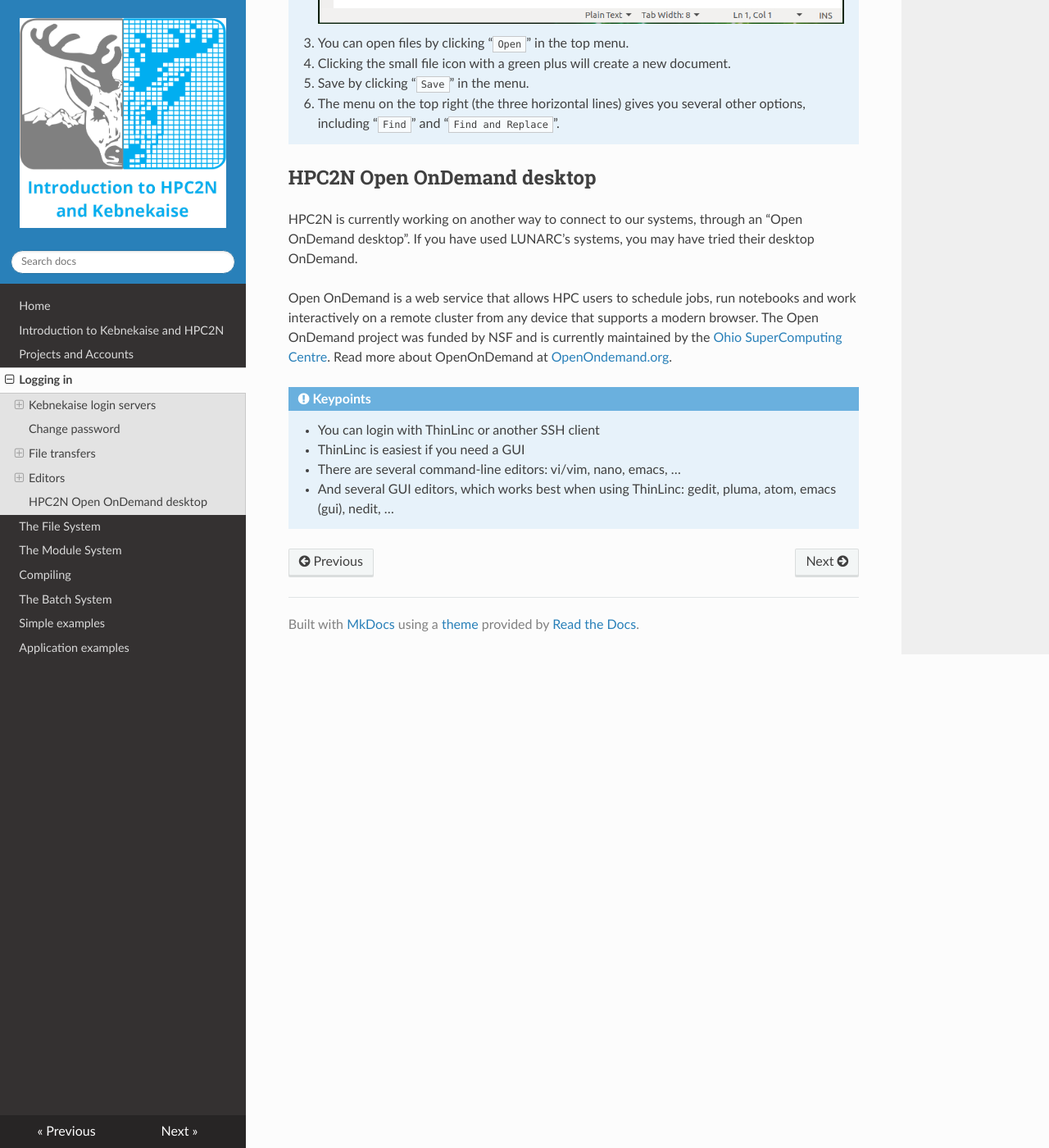
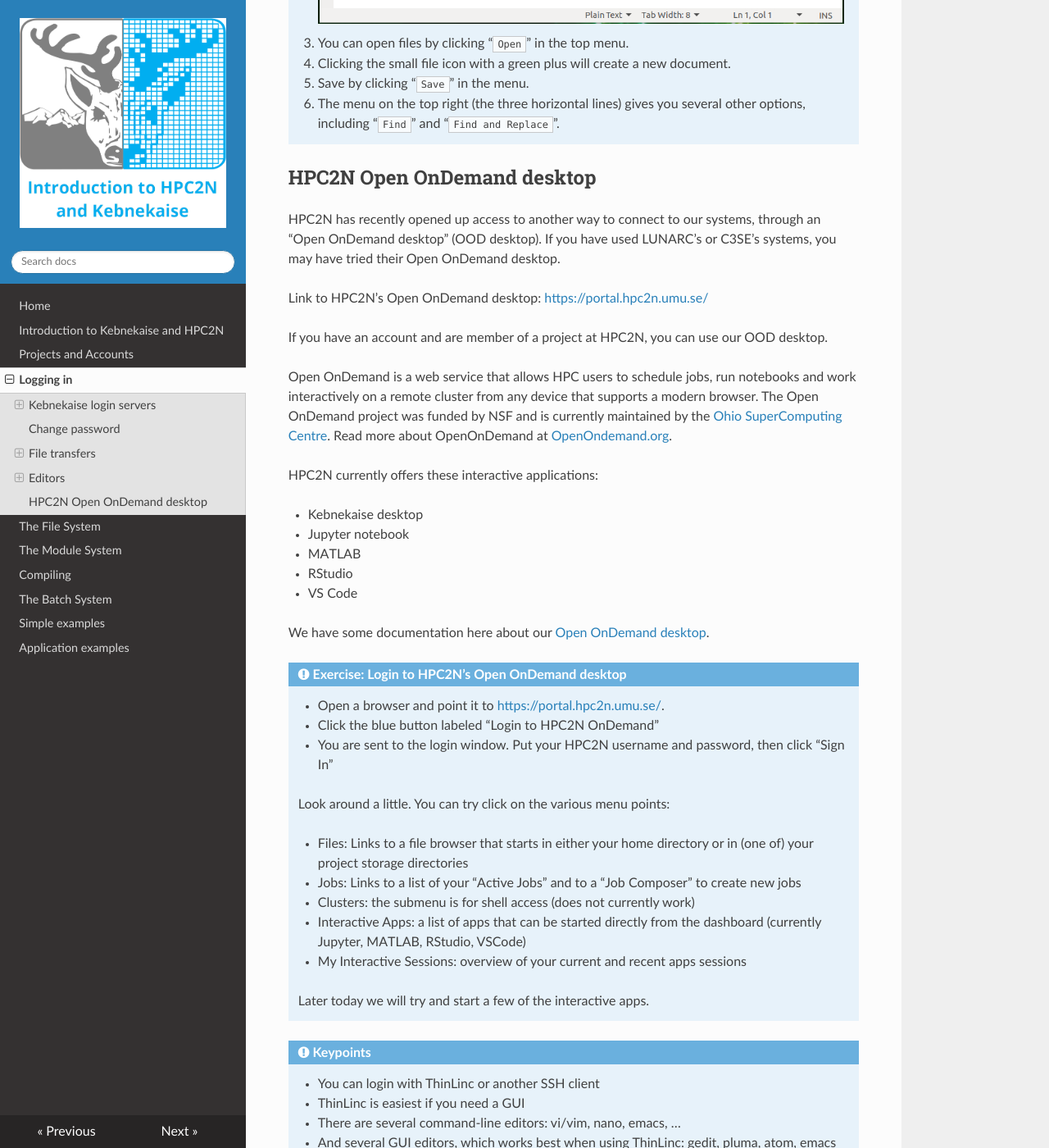
Before and after one commit to hpc2n/intro-course, an MkDocs documentation site: the page built from docs/login.md, in a window 1280 px wide and 1400 px high, scrolled down 7011 px. Shown: the whole window at 82% size. Built offline with MkDocs 1.6.1, drawn with Linux system fonts in a browser that asks for light colours; nearby versions of some CDN libraries; some of the changed text lies outside the part shown.

Commit message:
Added info and exercise for Open OnDemand desktop

```diff
--- a/docs/login.md
+++ b/docs/login.md
@@ -208,11 +208,39 @@
 
 ## HPC2N Open OnDemand desktop
 
-HPC2N is currently working on another way to connect to our systems, through an "Open OnDemand desktop". If you have used LUNARC's systems, you may have tried their desktop OnDemand.
+HPC2N has recently opened up access to another way to connect to our systems, through an "Open OnDemand desktop" (OOD desktop). If you have used LUNARC's or C3SE's systems, you may have tried their Open OnDemand desktop.
 
-<!-- Link: <a href="https://portal.hpc2n.umu.se/" target="_blank">https://portal.hpc2n.umu.se/</a> -->
+Link to HPC2N's Open OnDemand desktop: <a href="https://portal.hpc2n.umu.se/" target="_blank">https://portal.hpc2n.umu.se/</a>
+
+If you have an account and are member of a project at HPC2N, you can use our OOD desktop.
 
 Open OnDemand is a web service that allows HPC users to schedule jobs, run notebooks and work interactively on a remote cluster from any device that supports a modern browser. The Open OnDemand project was funded by NSF and is currently maintained by the <a href="https://www.osc.edu/" target="_blank">Ohio SuperComputing Centre</a>. Read more about OpenOnDemand at <a href="https://openondemand.org/" target="_blank">OpenOndemand.org</a>.
+
+HPC2N currently offers these interactive applications:
+
+- Kebnekaise desktop
+- Jupyter notebook
+- MATLAB
+- RStudio
+- VS Code
+
+We have some documentation here about our <a href="https://docs.hpc2n.umu.se/tutorials/connections/#open__ondemand" target="_blank">Open OnDemand desktop</a>.
+
+!!! exercises "Exercise: Login to HPC2N's Open OnDemand desktop"
+
+    - Open a browser and point it to <a href="https://portal.hpc2n.umu.se/" target="_blank">https://portal.hpc2n.umu.se/</a>.
+    - Click the blue button labeled “Login to HPC2N OnDemand”
+    - You are sent to the login window. Put your HPC2N username and password, then click “Sign In”
+
+    Look around a little. You can try click on the various menu points:
+
+    - Files: Links to a file browser that starts in either your home directory or in (one of) your project storage directories
+    - Jobs: Links to a list of your “Active Jobs” and to a “Job Composer” to create new jobs
+    - Clusters: the submenu is for shell access (does not currently work)
+    - Interactive Apps: a list of apps that can be started directly from the dashboard (currently Jupyter, MATLAB, RStudio, VSCode)
+    - My Interactive Sessions: overview of your current and recent apps sessions
+
+    Later today we will try and start a few of the interactive apps.
 
 !!! note "Keypoints"
 
@@ -220,3 +248,4 @@
     - ThinLinc is easiest if you need a GUI
     - There are several command-line editors: vi/vim, nano, emacs, ...
     - And several GUI editors, which works best when using ThinLinc: gedit, pluma, atom, emacs (gui), nedit, ...
+    - You can also access Kebnekaise through the Open OnDemand desktop
```
